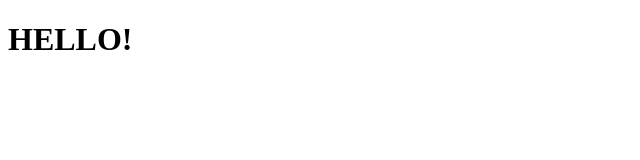
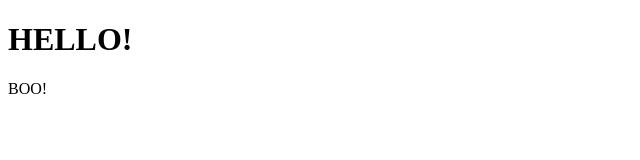
Before and after one commit to Kohhx/git-101, a plain HTML site: page index.html in a window 1280 px wide. Shown: the full height of the page, 0-640 px from the left. Drawn offline with Linux system fonts and the light colour scheme.

Commit message:
Basic HTML V1

```diff
--- a/index.html
+++ b/index.html
@@ -7,5 +7,6 @@
 </head>
 <body>
 <h1>HELLO!</h1>
+<p>BOO!</p>
 </body>
 </html>
```
